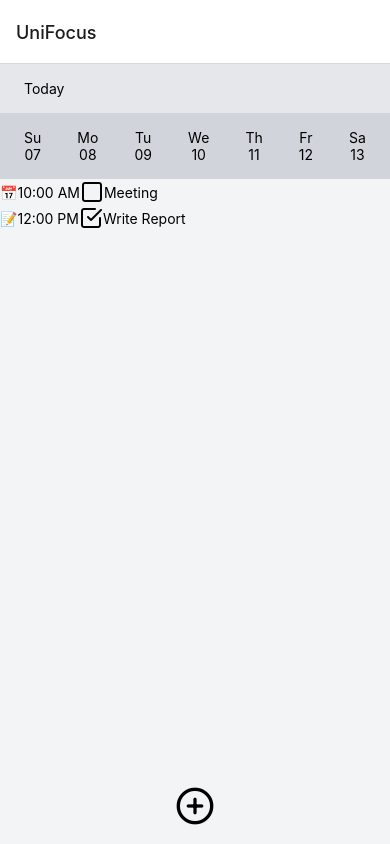
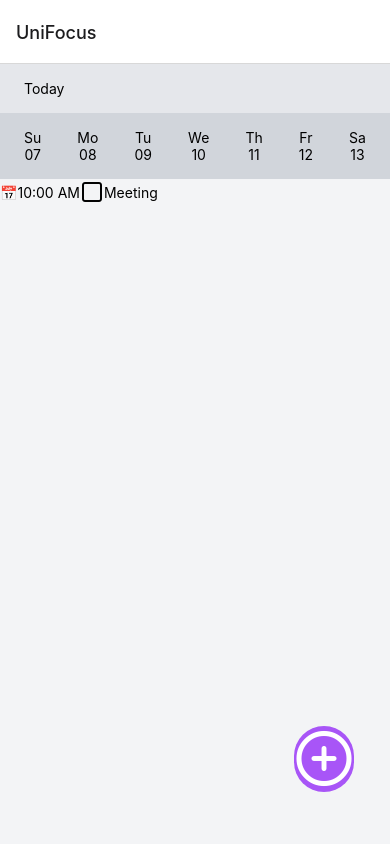
Before and after one commit to cindykandie/unifocus-todoapp, a React Native app: screen /UniFocus in a window 390 px wide. Built offline with nearby package versions, Linux system fonts and the light colour scheme.

Commit message:
Add Button improvement

```diff
--- a/components/PlusButton.js
+++ b/components/PlusButton.js
@@ -1,11 +1,13 @@
 import React from 'react';
-import { TouchableOpacity } from 'react-native';
+import { TouchableOpacity, View } from 'react-native';
 import { Feather } from '@expo/vector-icons'; // Replace with your preferred icon library
 
 const PlusButton = ({ onPress }) => {
   return (
     <TouchableOpacity onPress={onPress}>
-      <Feather name="plus-circle" size={40} color="black" />
+      <View className=" bg-purple-500 rounded-full" >
+      <Feather name="plus-circle" size={60} color="white" />
+      </View>
     </TouchableOpacity>
   );
 };
--- a/screens/MainScreen.js
+++ b/screens/MainScreen.js
@@ -11,9 +11,7 @@
 const MainScreen = () => {
   const [isModalVisible, setIsModalVisible] = useState(false);
   const [tasks, setTasks] = useState([
-    { id: 1, emoji: '📅', time: '10:00 AM', task: 'Meeting', isChecked: false },
-    { id: 2, emoji: '📝', time: '12:00 PM', task: 'Write Report', isChecked: true },
-  ]);
+    { id: 1, emoji: '📅', time: '10:00 AM', task: 'Meeting', isChecked: false }]);
 
   const handleToggle = (taskId) => {
     // Implement toggle functionality based on task id
@@ -58,7 +56,7 @@
         {renderTasks()}
       </View>
 
-      <View className="flex items-center justify-center">
+      <View className="flex items-end justify-center m-5 p-4">
         <PlusButton onPress={handlePlusButtonPress} />
       </View>
 
```
Also changed, not shown: 1 other file (tests, documents, lock files or other folders).
